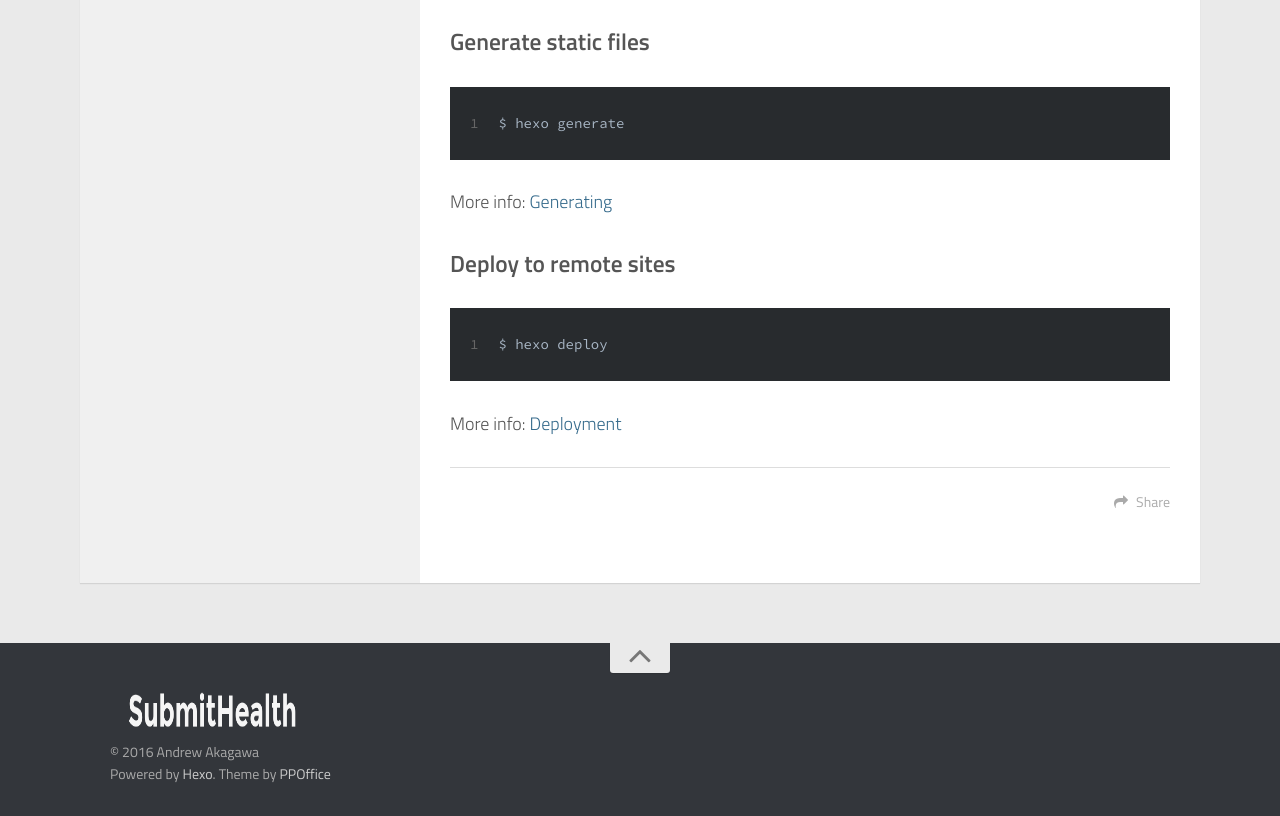
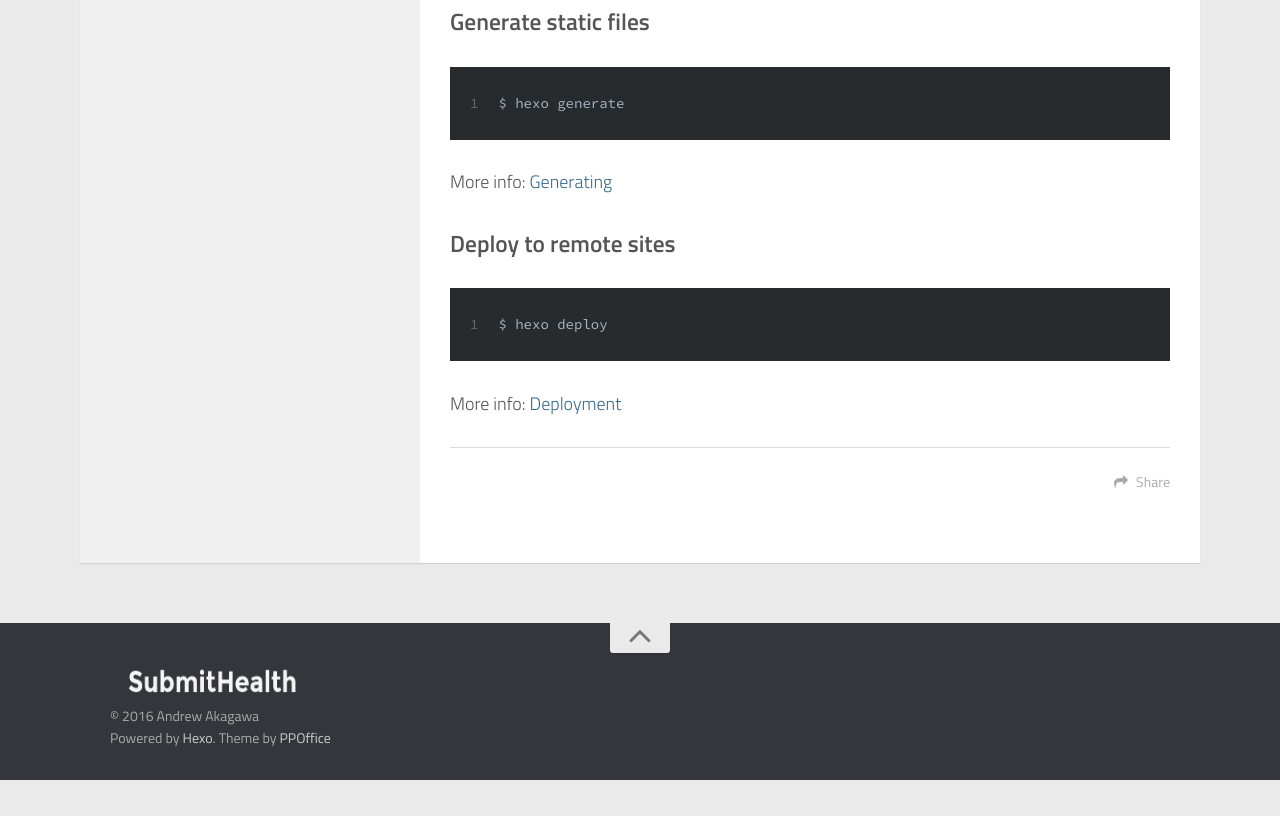
Before and after one commit to submithealth/submithealth.github.io, a plain HTML site: page 2016/07/28/hello-world/index.html in a window 1280 px wide. Shown: the part 997-1813 px from the top of the page. After the commit the page ends 1777 px from the top, so only its background shows below. Drawn offline with Linux system fonts and the light colour scheme; a script that the page names is missing.

Commit message:
Site updated: 2016-07-29 05:10:11

```diff
--- a/2016/07/28/hello-world/index.html
+++ b/2016/07/28/hello-world/index.html
@@ -168,7 +168,7 @@ Quick">
 
 
 
-    <a data-url="http://blog.submithealth.com/2016/07/28/hello-world/" data-id="cir7afxuo000016pehocap4y9" class="article-share-link"><i class="fa fa-share"></i>Share</a>
+    <a data-url="http://blog.submithealth.com/2016/07/28/hello-world/" data-id="cir7aioht00001zpew6jzuw1y" class="article-share-link"><i class="fa fa-share"></i>Share</a>
 <script>
     (function ($) {
         $('body').on('click', function() {
--- a/css/style.css
+++ b/css/style.css
@@ -268,13 +268,13 @@ code {
   display: block;
   padding: 10px 0;
   width: 260px;
-  height: 60px;
+  height: 40px;
   background-image: url("images/logo-header.png");
   background-position: 0px 10px;
   background-repeat: no-repeat;
-  -webkit-background-size: 260px 60px;
-  -moz-background-size: 260px 60px;
-  background-size: 260px 60px;
+  -webkit-background-size: 260px 40px;
+  -moz-background-size: 260px 40px;
+  background-size: 260px 40px;
 }
 .main-body {
   margin-top: -60px;
@@ -371,7 +371,7 @@ code {
 #header-title .subtitle {
   font-size: 16px;
   font-style: italic;
-  line-height: 70px;
+  line-height: 50px;
   color: rgba(255,255,255,0.7);
   text-shadow: 0 1px rgba(0,0,0,0.2);
 }
@@ -1582,10 +1582,10 @@ a.article-title:hover {
 }
 #footer .logo {
   width: 208px;
-  height: 48px;
-  -webkit-background-size: 208px 48px;
-  -moz-background-size: 208px 48px;
-  background-size: 208px 48px;
+  height: 32px;
+  -webkit-background-size: 208px 32px;
+  -moz-background-size: 208px 32px;
+  background-size: 208px 32px;
 }
 i.icon {
   display: inline-block;
```
